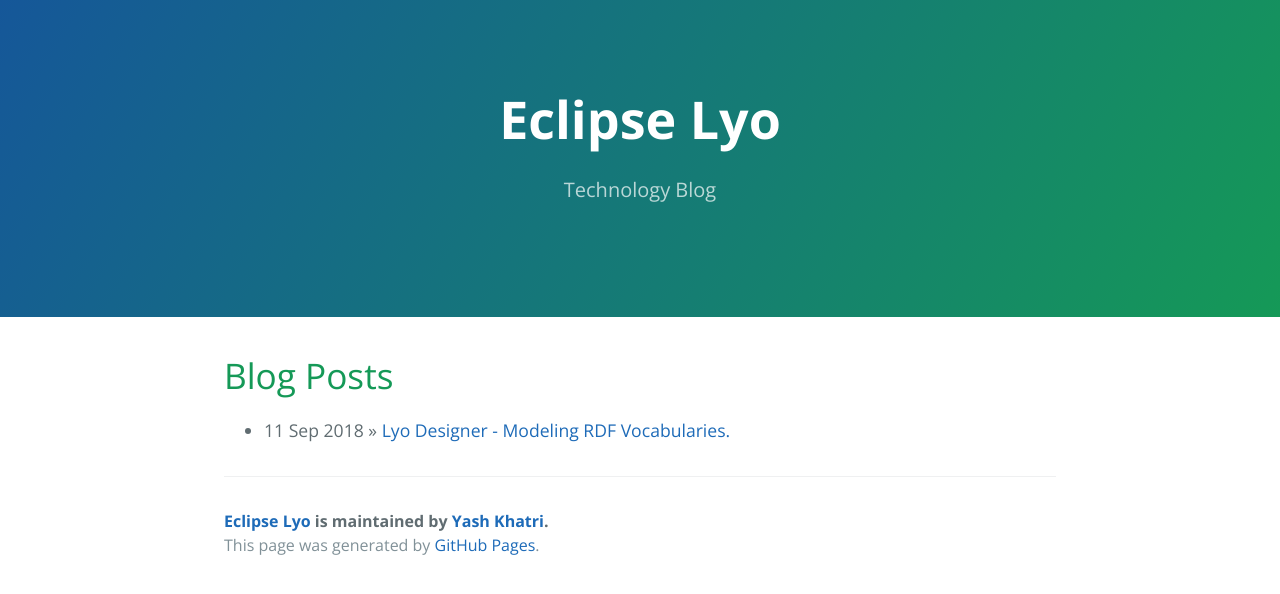
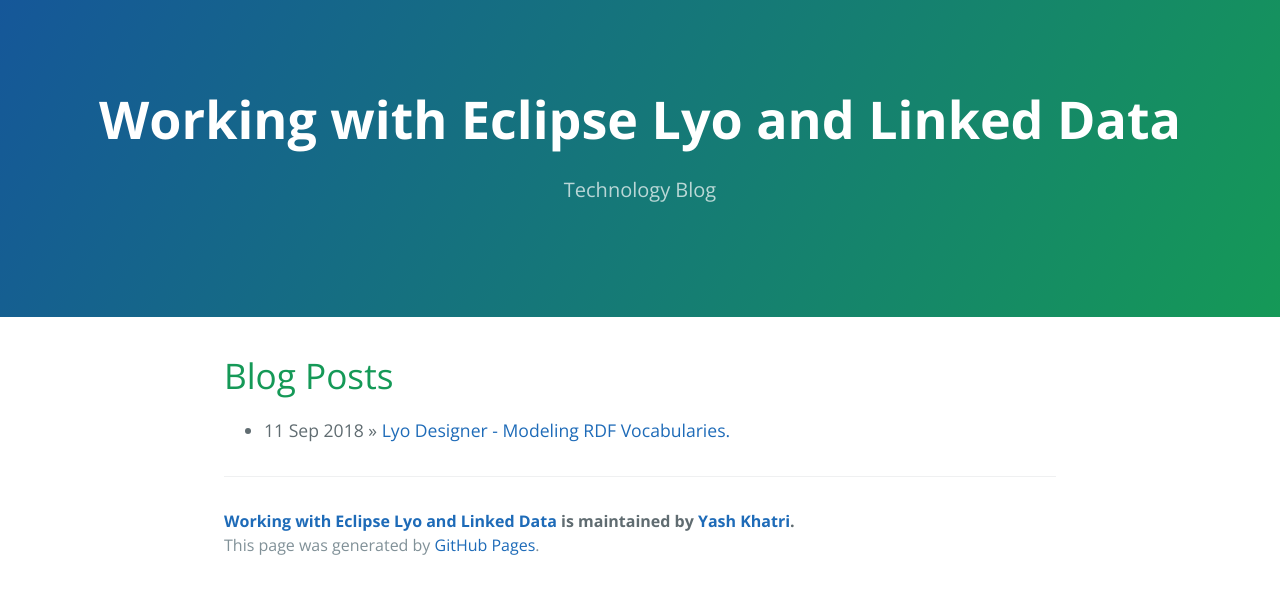
Before and after one commit to yashkhatri/yashkhatri.github.io, a Jekyll site: the page built from index.html, in a window 1280 px wide. Shown: the top 594 px of the page. Built offline with Jekyll 4.4.1, drawn with Linux system fonts in a browser that asks for light colours; the list of posts is cut into pages by our own code.

Commit message:
Update _config.yml

```diff
--- a/_config.yml
+++ b/_config.yml
@@ -1,5 +1,5 @@
 # Setup
-title:        Eclipse Lyo
+title:        Working with Eclipse Lyo and Linked Data
 tagline:      Technology Blog
 baseurl:      ""
 paginate:     1
```
